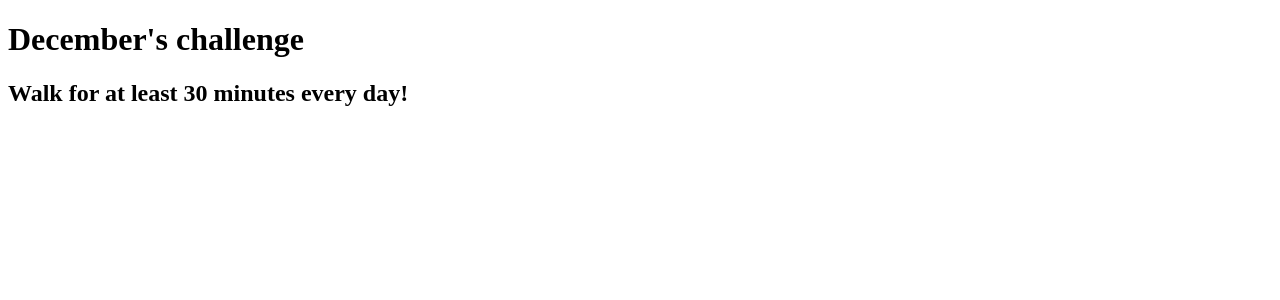
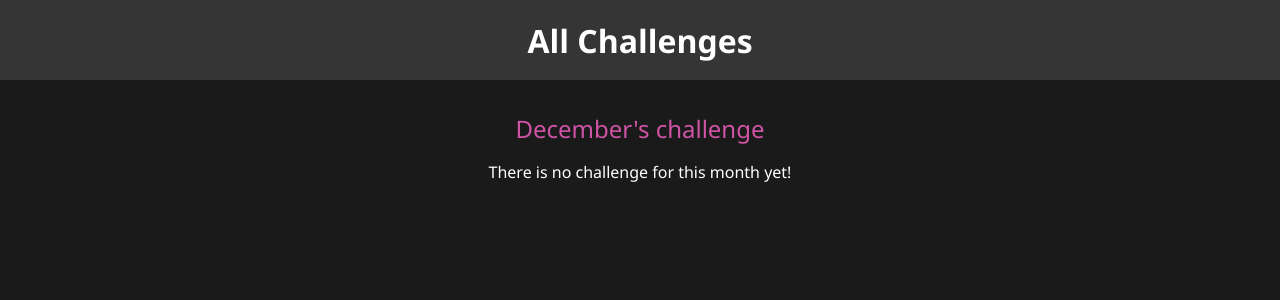
Before and after one commit to fabiopicolijr/django_monthly_challenges, a Django app: page /challenges/december in a window 1280 px wide. Shown: the top 300 px of the page. Run offline with Django 4.2, Linux system fonts and the light colour scheme.

Commit message:
challenges finished

```diff
--- /dev/null
+++ b/challenges/static/challenges/challenge.css
@@ -0,0 +1,22 @@
+h1,
+h2 {
+  text-align: center;
+  color: white;
+}
+
+h1 {
+  font-size: 1.5rem;
+  margin: 2rem 0 1rem 0;
+  font-weight: normal;
+  color: #cf54a6;
+}
+
+h2 {
+  font-size: 3rem;
+  font-weight: bold;
+}
+
+.fallback {
+  text-align: center;
+  color: white;
+}
--- /dev/null
+++ b/challenges/static/challenges/includes/header.css
@@ -0,0 +1,25 @@
+header {
+  width: 100%;
+  height: 5rem;
+  background-color: #353535;
+}
+
+header nav {
+  width: 100%;
+  height: 100%;
+  display: flex;
+  justify-content: center;
+  align-items: center;
+}
+
+header nav a {
+  color: white;
+  font-size: 2rem;
+  font-weight: bold;
+  text-decoration: none;
+}
+
+header nav a:hover,
+header nav a:active {
+  color: #cf54a6;
+}
--- a/challenges/templates/challenges/challenge.html
+++ b/challenges/templates/challenges/challenge.html
@@ -1,13 +1,21 @@
-<!DOCTYPE html>
-<html lang="en">
-<head>
-  <meta charset="UTF-8">
-  <meta http-equiv="X-UA-Compatible" content="IE=edge">
-  <meta name="viewport" content="width=device-width, initial-scale=1.0">
-  <title>{{ month_name|title }} Challenge</title>
-</head>
-<body>
+
+{% extends "base.html" %}
+
+{% load static %}
+{% block css_files %}
+  <link rel="stylesheet" href="{% static "challenges/challenge.css" %}"></link>
+  <link rel="stylesheet" href="{% static "challenges/includes/header.css" %}"></link>
+{% endblock %}
+
+{% block page_title %}{{ month_name|title }} Challenge{% endblock %}
+
+{% block content %}
+  {% include "challenges/includes/header.html" %}
+
   <h1>{{ month_name|title }}'s challenge</h1>
-  <h2>{{ text }}</h2>
-</body>
-</html>
+  {% if text is not None %}
+    <h2>{{ text }}</h2>
+    {% else %}
+    <p class="fallback">There is no challenge for this month yet!</p>
+  {% endif %}
+{% endblock %}
--- /dev/null
+++ b/challenges/templates/challenges/includes/header.html
@@ -0,0 +1,5 @@
+<header>
+  <nav>
+    <a href="{% url "index" %}">All Challenges</a>
+  </nav>
+</header>
--- a/challenges/urls.py
+++ b/challenges/urls.py
@@ -3,7 +3,7 @@ from django.urls import path
 from . import views
 
 urlpatterns = [
-    path("", views.index),
+    path("", views.index, name="index"),
     path("<int:month>", views.monthly_challenge_by_number),
     path("<str:month>", views.monthly_challenge, name="month-challenge")
 ]
--- a/challenges/views.py
+++ b/challenges/views.py
@@ -1,6 +1,8 @@
 from django.shortcuts import render
-from django.http import HttpResponse, HttpResponseNotFound, HttpResponseRedirect
+from django.http import Http404, HttpResponseNotFound, HttpResponseRedirect
 from django.urls import reverse
+
+
 
 monthly_challenges = {
     "january": "Eat no meat for entire month!",
@@ -14,27 +16,17 @@ monthly_challenges = {
     "september": "Walk for at least 27 minutes every day!",
     "october": "Walk for at least 28 minutes every day!",
     "november": "Walk for at least 29 minutes every day!",
-    "december": "Walk for at least 30 minutes every day!",
+    "december": None,
 }
 
 
-def test():
-    if 1+1 == 2:
-        pass
-
 
 def index(request):
-    list_items = ""
-
     months = list(monthly_challenges.keys())
 
-    for month in months:
-        capitalize_month = month.capitalize()
-        month_path = reverse("month-challenge", args=[month])
-        list_items += f"<li><a href=\"{month_path}\">{capitalize_month}</a></li>"
-
-    response_data = f"<ul>{list_items}</ul>"
-    return HttpResponse(response_data)
+    return render(request, "challenges/index.html", {
+        "months": months
+    })
 
 
 def monthly_challenge_by_number(request, month):
@@ -55,5 +47,5 @@ def monthly_challenge(request, month):
             "month_name": month,
             "text": challenge_text
         })
-    except:
-        return HttpResponseNotFound("This month is not supported.")
+    except Exception as e:
+        raise Http404() # it will use the file templates/404.html if debug is set to false.
--- a/monthly_challenges/settings.py
+++ b/monthly_challenges/settings.py
@@ -56,7 +56,7 @@ TEMPLATES = [
     {
         'BACKEND': 'django.template.backends.django.DjangoTemplates',
         'DIRS': [
-            # BASE_DIR / "challenges" / "templates"
+            BASE_DIR / "templates"
         ],
         'APP_DIRS': True,
         'OPTIONS': {
@@ -120,6 +120,10 @@ USE_TZ = True
 
 STATIC_URL = 'static/'
 
+STATICFILES_DIRS = [
+    BASE_DIR / "static"
+]
+
 # Default primary key field type
 # https://docs.djangoproject.com/en/4.1/ref/settings/#default-auto-field
 
--- /dev/null
+++ b/static/styles.css
@@ -0,0 +1,8 @@
+html {
+  font-family: "Segoe UI", Tahoma, Geneva, Verdana, sans-serif;
+}
+
+body {
+  margin: 0;
+  background-color: #1a1a1a;
+}
--- /dev/null
+++ b/templates/base.html
@@ -0,0 +1,16 @@
+{% load static %}
+
+<!DOCTYPE html>
+<html lang="en">
+  <head>
+    <meta charset="UTF-8" />
+    <meta http-equiv="X-UA-Compatible" content="IE=edge" />
+    <meta name="viewport" content="width=device-width, initial-scale=1.0" />
+    <title>{% block page_title %}{% endblock %}</title>
+    <link rel="stylesheet" href="{% static "styles.css" %}">
+    {% block css_files %}{% endblock %}
+  </head>
+  <body>
+    {% block content %}{% endblock %}
+  </body>
+</html>
```
Also changed, not shown: challenges/static/challenges/challenges.css (added, +37 -0 lines), challenges/templates/challenges/index.html (+21 -12 lines), templates/404.html (added, +10 -0 lines), 1 other file.
